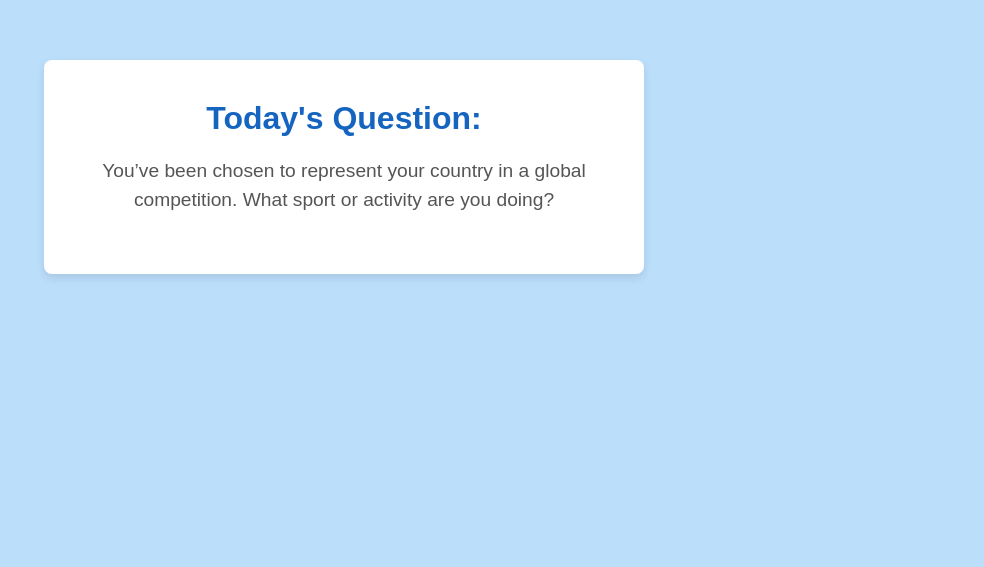
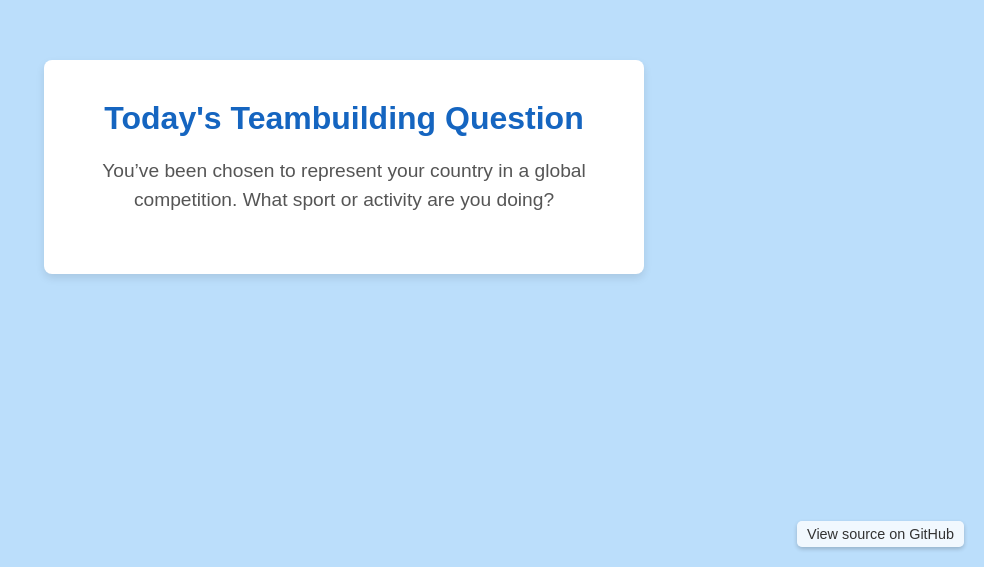
Before and after one commit to SudoBrendan/teambuilding-question-of-the-day, a plain HTML site: page index.html in a window 1280 px wide. Shown: the part 233-800 px from the top of the page, without its empty margins (296-1280 px from the left). Drawn offline with Linux system fonts and the light colour scheme.

Commit message:
Add a link to source

```diff
--- a/index.html
+++ b/index.html
@@ -7,10 +7,11 @@
     <link rel="stylesheet" href="styles.css">
 </head>
 <body>
-    <div class="container">
-        <h1>Today's Question:</h1>
+    <main class="container">
+        <h1>Today's Teambuilding Question</h1>
         <p id="questionDisplay" class="weekend-message"></p>
-    </div>
+    </main>
+    <a href="https://github.com/SudoBrendan/teambuilding-question-of-the-day/" target="_blank" class="source-link">View source on GitHub</a>
     <script src="script.js"></script>
 </body>
 </html>
--- a/styles.css
+++ b/styles.css
@@ -53,3 +53,22 @@ h1 {
 p {
     margin-top: 10px;
 }
+
+/* Link to GitHub source styling */
+.source-link {
+    position: absolute;
+    bottom: 20px;
+    right: 20px;
+    font-size: 0.9em;
+    color: var(--header-color);
+    text-decoration: none;
+    background-color: #ffffffcc; /* Slightly transparent white background */
+    padding: 5px 10px;
+    border-radius: 5px;
+    box-shadow: 0 2px 4px rgba(0, 0, 0, 0.2);
+    transition: background-color 0.3s;
+}
+
+.source-link:hover {
+    background-color: #ffffff;
+}
```
